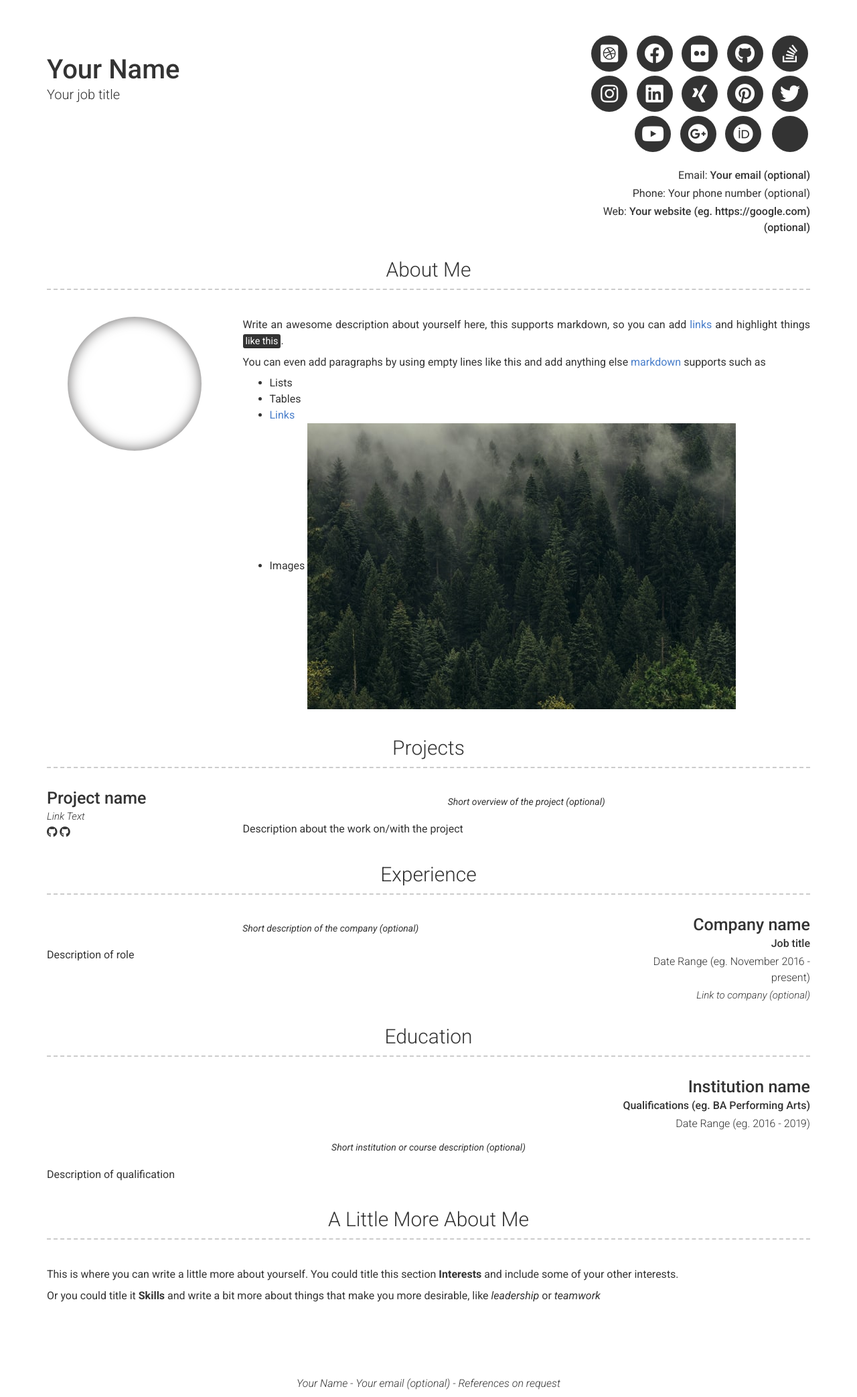
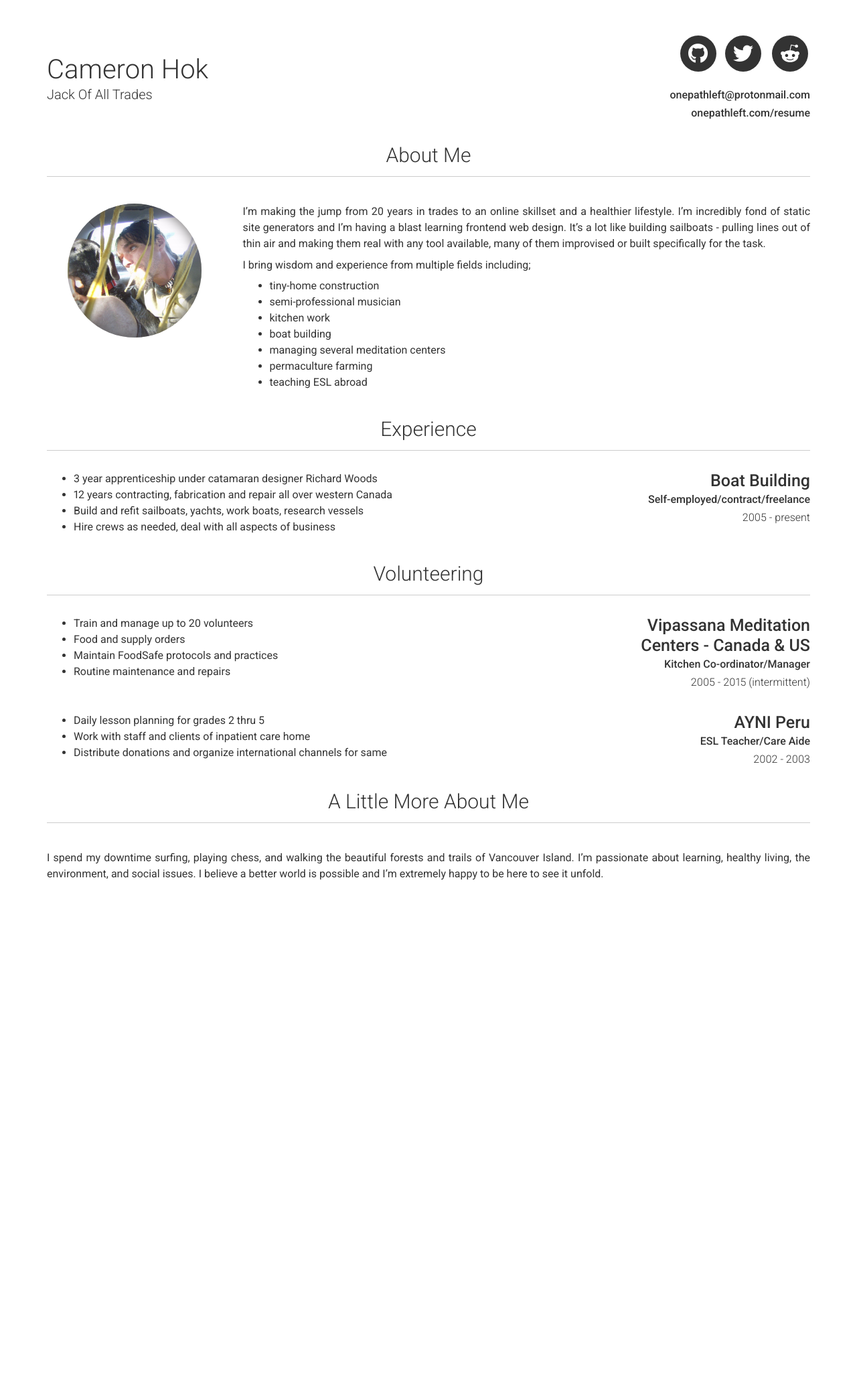
Before and after one commit to gammacray/resume, a Jekyll site: the page built from index.md, in a window 1280 px wide. Shown: the whole page at 67% size. Built offline with Jekyll 4.4.1, drawn with Linux system fonts in a browser that asks for light colours; nearby versions of some CDN libraries; after the commit the page ends 1370 px from its top, so only the background shows below that.

Commit message:
Updated profilebakk.jpegtest.md .

```diff
--- a/_config.yml
+++ b/_config.yml
@@ -6,38 +6,38 @@ repository: Git repository where your resume will be hosted, only required if yo
 version: 2
 
 # Personal info
-name: Your Name
-title: Your job title
-email: Your email (optional)
+name: Cameron Hok
+title: Jack Of All Trades
+email: onepathleft@protonmail.com
 # email_title: Email (Email title override)
-phone: Your phone number (optional)
+#phone: Your phone number (optional)
 # phone_title: Phone (Phone title override)
-website: Your website (eg. https://google.com)(optional)
+website: onepathleft.com/resume
 # website_title: Web (Website title override)
 
 # Dark Mode (true/false/never)
 darkmode: false
 
 # Social links
-twitter_username: jekyllrb
-github_username:  jekyll
-stackoverflow_username: "00000001"
-dribbble_username: jekyll
-facebook_username: jekyll
-flickr_username: jekyll
-instagram_username: jekyll
-linkedin_username: jekyll
-xing_username: jekyll
-pinterest_username: jekyll
-youtube_username: jekyll
-googleplus_username: +jekyll
-orcid_username: 0000-0000-0000-0000
+twitter_username: "gammacray"
+github_username:  "gammacray"
+#stackoverflow_username: "00000001"
+#dribbble_username: jekyll
+#facebook_username: jekyll
+#flickr_username: jekyll
+#instagram_username: jekyll
+#linkedin_username: jekyll
+#xing_username: jekyll
+#pinterest_username: jekyll
+#youtube_username: jekyll
+#googleplus_username: +jekyll
+#orcid_username: 0000-0000-0000-0000
 
 # Additional icon links
 additional_links:
-- title: Link name
-  icon: Font Awesome brand icon name (eg. fab fa-twitter) (https://fontawesome.com/icons?d=gallery&s=brands&m=free)
-  url: Link url (eg. https://google.com)
+- title: Reddit
+  icon: fab fa-reddit-alien
+  url: reddit.com/u/onepathleft
 # - title: another link
 #   icon: font awesome brand icon name (eg. fab fa-twitter) (https://fontawesome.com/icons?d=gallery&s=brands&m=free)
 #   url: Link url (eg. https://google.com)
@@ -49,68 +49,85 @@ additional_links:
 # google_analytics: "UA-00000000-0"
 
 # About Section
-# about_title: About Me (Use this to override about section title)
-about_profile_image: Directory of profile image (eg. images/profile.jpg)
+about_title: About Me
+about_profile_image: images/profile.jpeg
 about_content: | # this will include new lines to allow paragraphs
-  Write an awesome description about yourself here, this supports markdown, so you can add [links](http://foobar.com) and highlight things <mark>like this</mark>.
 
-  You can even add paragraphs by using empty lines like this and add anything else [markdown](https://www.markdownguide.org/getting-started#what-is-markdown) supports such as
-    - Lists
-    - Tables
-    - <a href="google.com">Links</a>
-    - Images ![alt text](/images/landscape-trees.jpg "Trees")
+  I'm making the jump from 20 years in trades to an online skillset and a healthier lifestyle. I'm incredibly fond of static site generators and I'm having a blast learning frontend web design. It's a lot like building sailboats - pulling lines out of thin air and making them real with any tool available, many of them improvised or built specifically for the task.
+
+  I bring wisdom and experience from multiple fields including;
+  * tiny-home construction
+  * semi-professional musician
+  * kitchen work
+  * boat building
+  * managing several meditation centers
+  * permaculture farming
+  * teaching ESL abroad
+
 
 content:
-  - title: Projects # Title for the section
-    layout: list # Type of content section (list/text)
-    content:
-      - layout: left
-        title: Project name
-        link: Link to project (eg. sproogen.github.io/modern-resume-theme)(optional)
-        link_text: Link Text
-        additional_links:
-          - title:  Github page for project (eg. sproogen/modern-resume-theme)
-            icon: fab fa-github
-            url: Link to project (eg. sproogen.github.io/modern-resume-theme)(optional)
-          - title:  Github page for project (eg. sproogen/modern-resume-theme)
-            icon: fab fa-github
-            url: Link to project (eg. sproogen.github.io/modern-resume-theme)(optional)
-        quote: >
-          Short overview of the project (optional)
-        description: | # this will include new lines to allow paragraphs
-          Description about the work on/with the project
+  #- title: Projects # Title for the section
+  #  layout: list # Type of content section (list/text)
+  #  content:
+  #    - layout: left
+  #      title: Project name
+  #      link:
+  #      link_text:
+  #      additional_links:
+  #        - title:  Github page for project (eg. sproogen/modern-resume-theme)
+  #          icon: fab fa-github
+  #          url: Link to project (eg. sproogen.github.io/modern-resume-theme)(optional)
+  #        - title:  Github page for project (eg. sproogen/modern-resume-theme)
+  #          icon: fab fa-github
+  #          url: Link to project (eg. sproogen.github.io/modern-resume-theme)(optional)
+  #      quote: >
+  #        Short overview of the project (optional)
+  #      description: | # this will include new lines to allow paragraphs
+  #        Description about the work on/with the project
   - title: Experience
     layout: list
     content:
       - layout: right
-        title: Company name
-        sub_title: Job title
-        caption: Date Range (eg. November 2016 - present)
-        link: Link to company (optional)
-        quote: >
-          Short description of the company (optional)
+        title: Boat Building
+        sub_title: Self-employed/contract/freelance
+        caption: 2005 - present
+        link:
+        quote:
         description: | # this will include new lines to allow paragraphs
-          Description of role
-  - title: Education
+          * 3 year apprenticeship under catamaran designer Richard Woods
+          * 12 years contracting, fabrication and repair all over western Canada
+          * Build and refit sailboats, yachts, work boats, research vessels
+          * Hire crews as needed, deal with all aspects of business
+  - title: Volunteering
     layout: list
     content:
-      - layout: top-right
-        title: Institution name
-        sub_title: Qualifications (eg. BA Performing Arts)
-        caption: Date Range (eg. 2016 - 2019)
-        quote: >
-          Short institution or course description (optional)
+      - layout: right
+        title: Vipassana Meditation Centers - Canada & US
+        sub_title: Kitchen Co-ordinator/Manager
+        caption: 2005 - 2015 (intermittent)
+        quote:
         description: | # this will include new lines to allow paragraphs
-          Description of qualification
+          * Train and manage up to 20 volunteers
+          * Food and supply orders
+          * Maintain FoodSafe protocols and practices
+          * Routine maintenance and repairs
+
+      - layout: right
+        title: AYNI Peru
+        sub_title: ESL Teacher/Care Aide
+        caption: 2002 - 2003
+        quote:
+        description: | # this will include new lines to allow paragraphs
+          * Daily lesson planning for grades 2 thru 5
+          * Work with staff and clients of inpatient care home
+          * Distribute donations and organize international channels for same
   - title: A Little More About Me
     layout: text
     content: | # this will include new lines to allow paragraphs
-      This is where you can write a little more about yourself. You could title this section **Interests** and include some of your other interests.
-
-      Or you could title it **Skills** and write a bit more about things that make you more desirable, like *leadership* or *teamwork*
+      I spend my downtime surfing, playing chess, and walking the beautiful forests and trails of Vancouver Island. I'm passionate about learning, healthy living, the environment, and social issues. I believe a better world is possible and I'm extremely happy to be here to see it unfold.
 
 # Footer
-footer_show_references: true
+footer_show_references: false
 # references_title: References on request (Override references text)
 
 # Build settings
--- a/_includes/header.html
+++ b/_includes/header.html
@@ -30,7 +30,7 @@
         {%- if site.github_username -%}
           <li>
             <a target="_blank" href="https://github.com/{{ site.github_username| cgi_escape | escape }}" class="button button--sacnite button--round-l">
-              <i class="fab fa-github" title="Github link"></i>
+              <i class="fab fa-github" title="Github"></i>
             </a>
           </li>
         {%- endif -%}
@@ -72,7 +72,7 @@
         {%- if site.twitter_username -%}
           <li>
             <a target="_blank" href="https://twitter.com/{{ site.twitter_username| cgi_escape | escape }}" class="button button--sacnite button--round-l">
-              <i class="fab fa-twitter" title="Twitter link"></i>
+              <i class="fab fa-twitter" title="Twitter"></i>
             </a>
           </li>
         {%- endif -%}
@@ -108,7 +108,7 @@
 
       {%- if site.email -%}
         <p>
-          {{ site.email_title | default: "Email" }}: <a href="mailto:{{ site.email }}" target="_blank">{{ site.email | escape }}</a>
+          {{ site.email_title | default: "" }} <a href="mailto:{{ site.email }}" target="_blank">{{ site.email | escape }}</a>
         </p>
       {%- endif -%}
       {%- if site.phone -%}
@@ -118,7 +118,7 @@
       {%- endif -%}
       {%- if site.website -%}
         <p>
-          {{ site.website_title | default: "Web" }}: {% include a.html href=site.website %}{{ site.website | escape }}</a>
+          {{ site.website_title | default: "" }} {% include a.html href=site.website %}{{ site.website | escape }}</a>
         </p>
       {%- endif -%}
     </div>
--- a/_layouts/default.html
+++ b/_layouts/default.html
@@ -28,8 +28,9 @@
       {%- endif -%}
     </div>
   </main>
-
-  {%- include footer.html -%}
+<br>
+<br>
+<br>
   {% if site.darkmode == false %}
     <script src="{{ '/assets/js/index.js' | relative_url }}"></script>
   {% endif %}
--- a/_sass/base.scss
+++ b/_sass/base.scss
@@ -92,7 +92,7 @@ th {
   vertical-align: middle; }
 
 hr {
-  border-bottom: 1px solid #ddd;
+  border-bottom: 1px solid #ddd !important;
   border-left: 0;
   border-right: 0;
   border-top: 0;
--- a/_sass/type.scss
+++ b/_sass/type.scss
@@ -38,7 +38,7 @@ color: #355e98;
 h1 {
   font-size: 4rem;
   margin-bottom: 0.1rem;
-  font-weight: 500;
+  font-weight: 300;
 }
 
 h2 {
@@ -50,8 +50,8 @@ h3 {
   font-weight: 300;
   font-size: 3rem;
   text-align: center;
-  border-bottom: dashed 2px #CCCCCC;
-  padding-bottom: 10px;
+  border-bottom: solid 1px #CCCCCC;
+  padding-bottom: 13px;
   margin-bottom:40px;
 
   @media print {
```
Also changed, not shown: test.md (deleted, +0 -5 lines), images/profile.jpeg (added), images/profilebak.jpg (added), images/profilebakk.jpeg (added), 1 other file.
